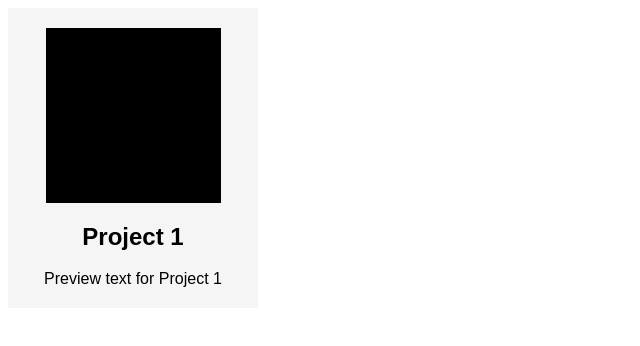
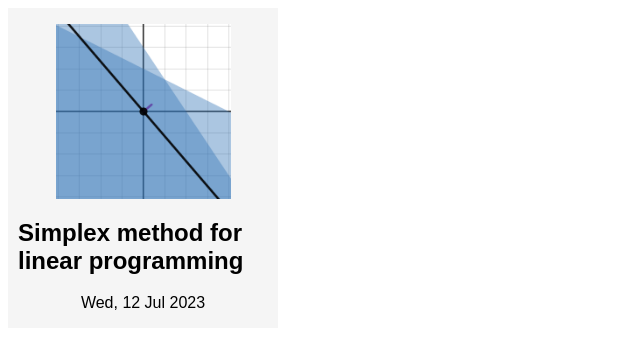
Before and after one commit to MathEnthusiast314/Desmoportfolio, a plain HTML site: page index.html in a window 1280 px wide. Shown: the whole page, without its empty margins (0-640 px from the left). Drawn offline with Linux system fonts and the light colour scheme.

Commit message:
first card

```diff
--- a/index.html
+++ b/index.html
@@ -12,14 +12,13 @@
         <div class="project-card">
             <div class="card-inner">
                 <div class="project-front">
-                    <img src="thumb/1.png" alt="Project 1 Thumbnail" class="card-image">
-                    <h2>Project 1</h2>
-                    <span class="project-preview">Preview text for Project 1</span>
+                    <img src="thumb/a2tpnq0z7s.png" alt="Project 1 Thumbnail" class="card-image">
+                    <h2>Simplex method for linear programming</h2>
+                    <span class="project-preview">Wed, 12 Jul 2023</span>
                 </div>
                 <div class="project-back">
-                    <h2>Project 1</h2>
+                    <h2><a href="https://www.desmos.com/calculator/a2tpnq0z7s" target="_blank">Simplex method for linear programming</a></h2>
                     <p>Description of Project 1</p>
-                    <a href="https://www.google.com" target="_blank">hello</a>
                 </div>
             </div>
         </div>
--- a/styles.css
+++ b/styles.css
@@ -37,16 +37,21 @@ body {
     flex-direction: column;
     justify-content: center;
     align-items: center;
+    padding:10px;
 }
 
 .project-front {
     background-color: #f5f5f5;
+    padding:10px;
 }
 
 .project-back {
     background-color: #3498db;
     color: #fff;
     transform: rotateX(180deg);
+}
+h2 a {
+    color: #fff;
 }
 .card-image {
     max-width: 70%;
```
Also changed, not shown: thumb/a2tpnq0z7s.png (added).
